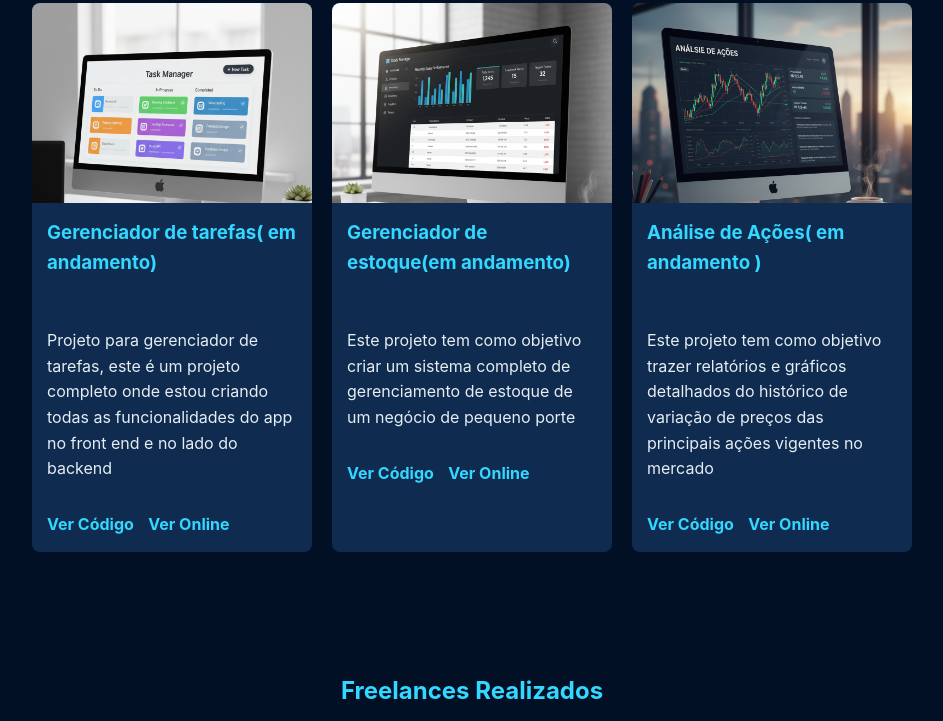
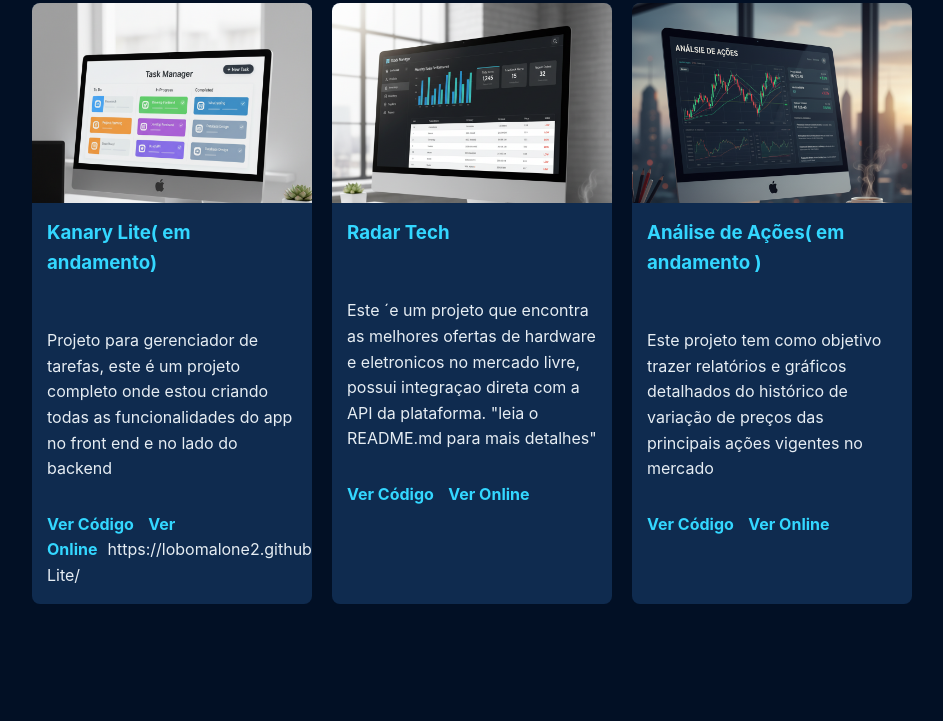
Before and after one commit to lobomalone2/Portfolio, a plain HTML site: page index.html in a window 1280 px wide. Shown: the part 2051-2772 px from the top of the page, without its empty margins (168-1111 px from the left). Drawn offline with Linux system fonts and the light colour scheme.

Commit message:
atualizacao dos projetos

```diff
--- a/index.html
+++ b/index.html
@@ -116,17 +116,17 @@
             <div class="projects-grid">
                 <div class="project-card">
                     <img src="imgs/2.png" alt="Gerenciador de tarefas">
-                    <h3>Gerenciador de tarefas( em andamento)</h3>
+                    <h3>Kanary Lite( em andamento)</h3>
                     <p>Projeto para gerenciador de tarefas, este é um projeto completo onde estou criando todas as funcionalidades do app no front end e no lado do backend</p>
                     <div class="project-links">
-                        <a href="https://github.com/DevSamuelJ/TodoList" target="_blank">Ver Código</a>
-                        <a href="#" target="_blank">Ver Online</a>
+                        <a href="" target="_blank">Ver Código</a>
+                        <a href="#" target="_blank">Ver Online</a>https://lobomalone2.github.io/Kanary-Lite/
                     </div>
                 </div>
                 <div class="project-card">
                     <img src="imgs/1 (2).png" alt="Gerenciador de Estoque">
-                    <h3>Gerenciador de estoque(em andamento)</h3>
-                    <p>Este projeto tem como objetivo criar um sistema completo de gerenciamento de estoque de um negócio de pequeno porte</p>
+                    <h3>Radar Tech</h3>
+                    <p> Este ´e um projeto que encontra as melhores ofertas de hardware e eletronicos no mercado livre, possui integraçao direta com a API da plataforma. "leia o README.md para mais detalhes"</p>
                     <div class="project-links">
                         <a href="https://github.com/DevSamuelJ/SmartStock" target="_blank">Ver Código</a>
                         <a href="#" target="_blank">Ver Online</a>
```
